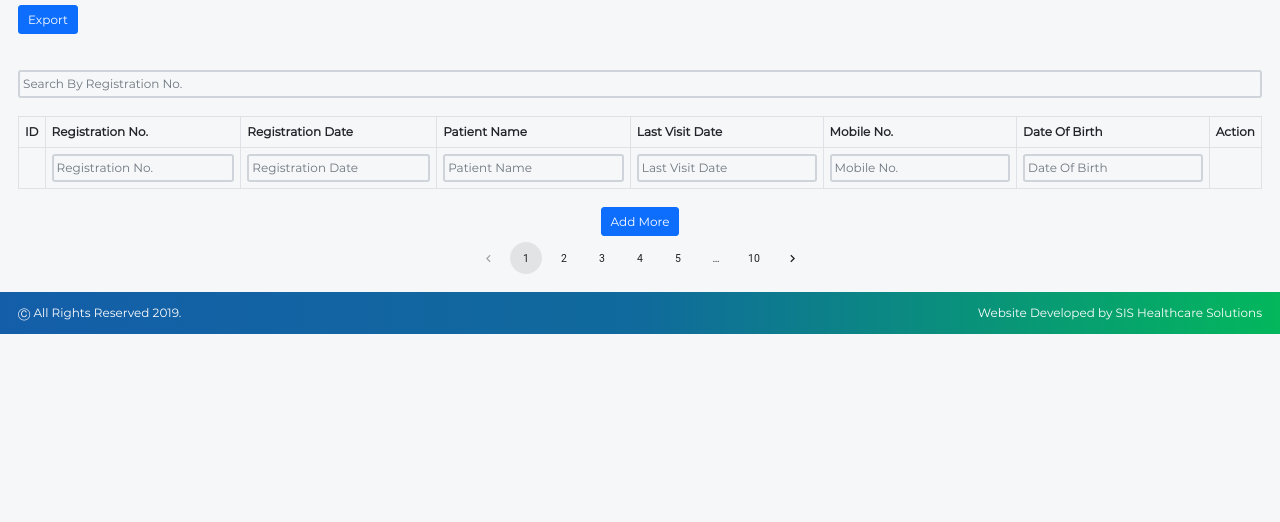
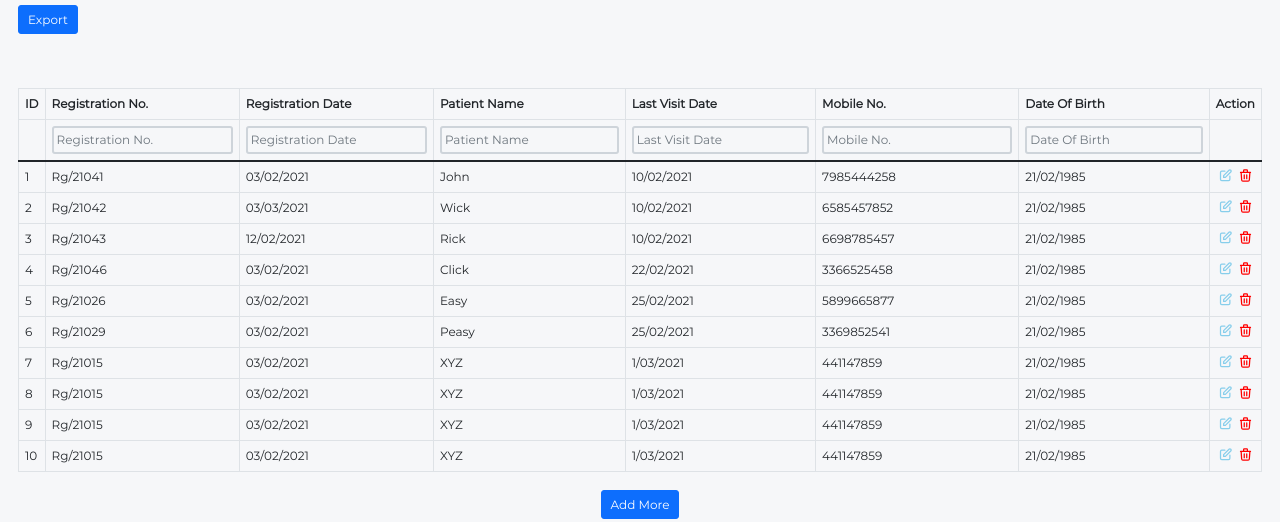
Before and after one commit to velomad/POC, a React (Create React App) app: page /grid in a window 1280 px wide. Shown: the part 288-810 px from the top of the page. Built offline with nearby package versions, Linux system fonts and the light colour scheme.

Commit message:
changes made

```diff
--- a/src/Poc/CustomTable.js
+++ b/src/Poc/CustomTable.js
@@ -6,9 +6,9 @@
 const CustomTable = ({ columns, rows }) => {
   const [row, setRow] = useState(rows);
   const [value, setValue] = useState(null);
+  // const [filteredData] = useSearch(row, value);
   const [isReadOnly, setReadOnly] = useState(null);
   const [input, setInput] = useState({});
-  const [filteredData] = useSearch(rows, value);
 
   const handleEdit = (row) => {
     setReadOnly(row.id);
@@ -39,14 +39,10 @@
     setInput({});
   };
 
-  console.log(input);
-
   const cancleOperation = () => {
     setReadOnly(null);
     setInput({});
   };
-
-  console.log(value);
 
   return (
     <div>
@@ -55,7 +51,7 @@
       </div>
       <form>
         <div className="py-4">
-          <input
+          {/* <input
             className="border-2 p-1 rounded-lg form form-control"
             placeholder="Search By Registration No."
             type="search"
@@ -66,7 +62,7 @@
             style={{
               backgroundColor: "#f6f7f9",
             }}
-          />
+          /> */}
         </div>
 
         <table className="table table-bordered">
@@ -97,7 +93,7 @@
             </tr>
           </thead>
           <tbody>
-            {filteredData.map((row, index) => (
+            {row.map((row, index) => (
               <tr className="table-border" key={row.id}>
                 <td>{row.id}</td>
                 <td>{row.registrationNo}</td>
--- a/src/hooks/useSearch.js
+++ b/src/hooks/useSearch.js
@@ -1,7 +1,7 @@
 export const useSearch = (data, value) => {
   let filteredData;
   filteredData = data.filter((el) => {
-    return el.registrationNo.toLowerCase().includes(value?.toLowerCase());
+    return el.patientName.toLowerCase().includes(value?.toLowerCase());
   });
   return [filteredData];
 };
```
